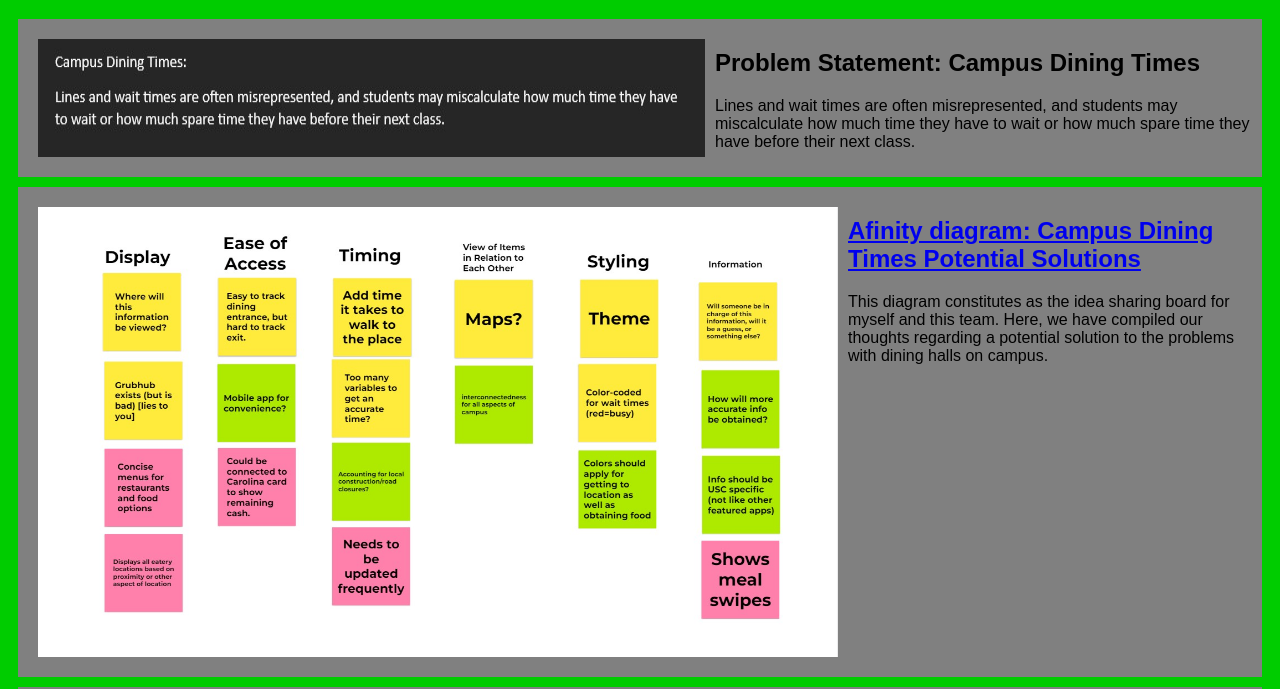
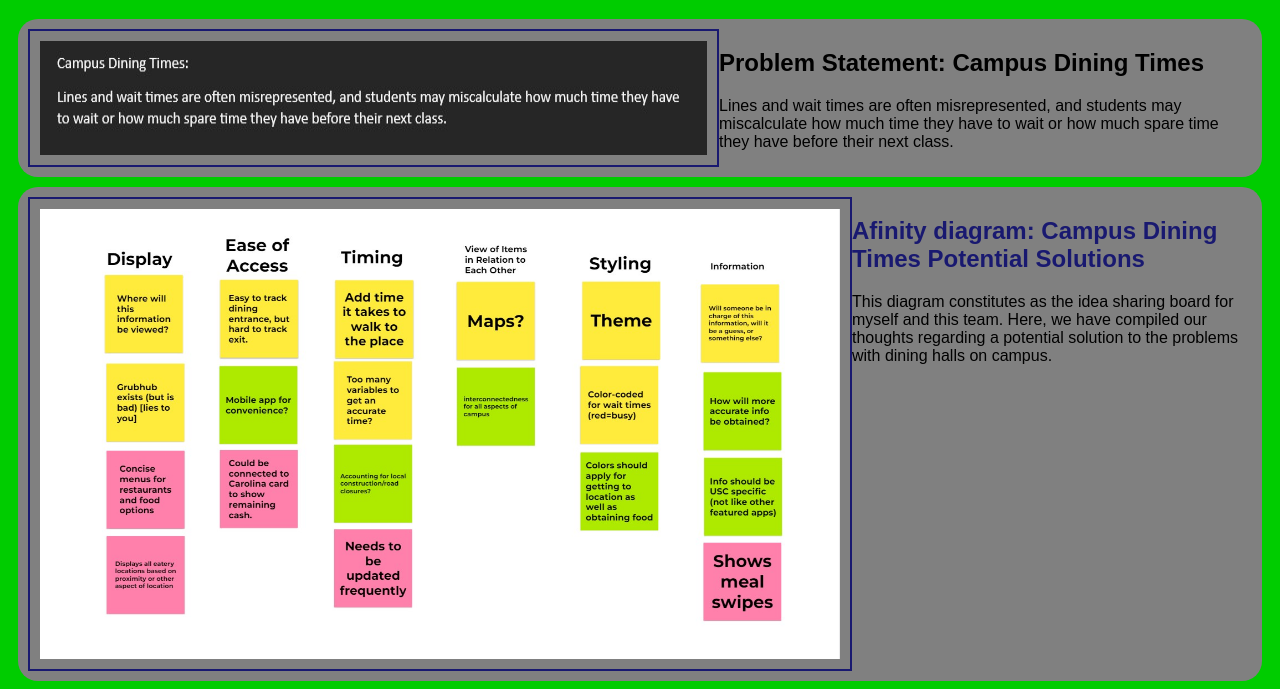
Before and after one commit to AshtonAH/AshtonAH.github.io, a plain HTML site: page index.html in a window 1280 px wide. Shown: the part 61-750 px from the top of the page. Drawn offline with Linux system fonts and the light colour scheme.

Commit message:
Update styles.css

```diff
--- a/styles.css
+++ b/styles.css
@@ -11,8 +11,21 @@ h1 {
   padding: 10px;
   margin: 10px;
   background: grey;
+  border-radius: 20px;
 }
 .assign img {
   width: 800px;
   padding: 10px;
+  border: 2px solid midnightblue;
 }
+
+a {
+  text-decoration: none;
+  color: midnightblue;
+}
+
+Explain a:hover, img:hover, h1:hover
+  a:hover {
+    text-decoration: none;
+    color: white;
+  }
```
